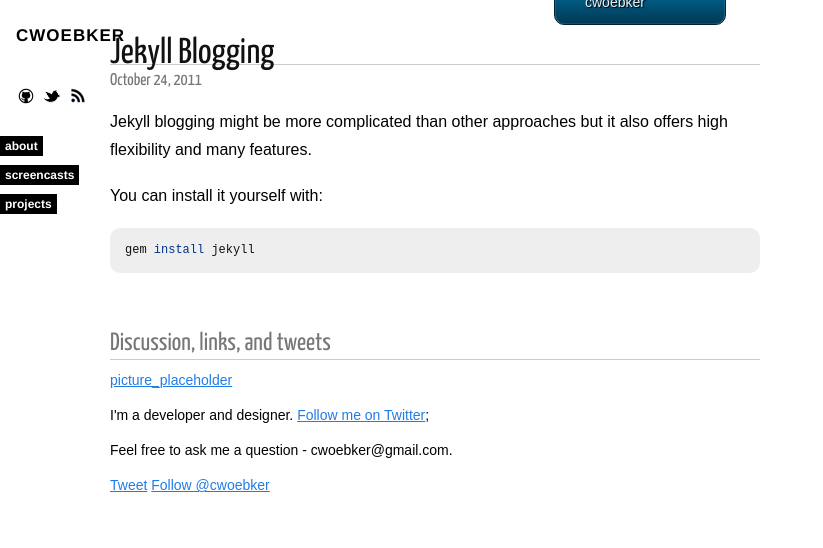
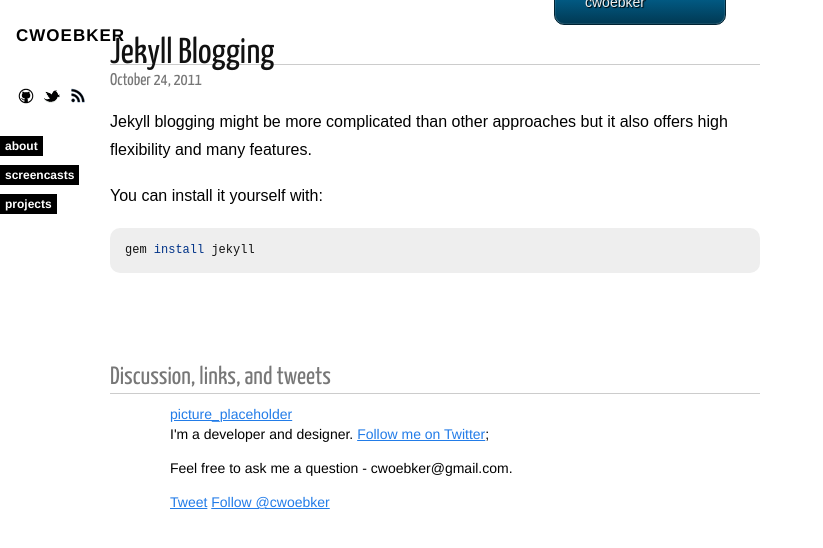
Before and after one commit to cwoebker/.com, a Jekyll site: the page built from _posts/2011-10-24-jekyll-blogging.markdown, in a window 1280 px wide. Shown: the top 548 px of the page, without its empty margins (0-823 px from the left). Built offline with Jekyll 4.4.1, drawn with Linux system fonts in a browser that asks for light colours; nearby versions of some CDN libraries; Markdown is read by kramdown in place of the engine named in the settings; comment, search, counter and statistics services are not loaded.

Commit message:
plain around with css

```diff
--- a/css/styles.css
+++ b/css/styles.css
@@ -217,17 +217,17 @@ h3{
   color: #111;
   font-style: normal;
 }
-.whoring{
+.footer{
   margin: 30px 0;
   padding: 10px 0;
   font-family: Helvetica, sans-serif;
   font-size: 14px;
   line-height: 20px;
 }
-.whoring p{
+.footer p{
   margin-top: 0px;
 }
-.whoring img{
+.footer img{
   position: relative;
   float: left;
   margin-top: 5px;
@@ -235,10 +235,10 @@ h3{
   margin-left: -60px;
   border-radius: 4px;
 }
-.whoring .copy{
+.footer .copy{
   padding-left: 60px;
 }
-.whoring .twitter-follow-button{
+.footer .twitter-follow-button{
   width: 75px !important;
 }
 
@@ -403,3 +403,73 @@ input:hover, textarea:hover,
 input:focus, textarea:focus {
 	border-color: #C9C9C9;
 	}
+
+/* In hoover styling */
+
+#menu #header{
+  position: fixed;
+  left: 15px;
+  top: 15px;
+  width: 80px;
+  font-family: Helvetica, sans-serif;
+}
+#menu #header .avatar{
+  margin-left: 2px;
+  -webkit-border-radius: 5px;
+  -moz-border-radius: 5px;
+  -webkit-box-shadow: 0px 0px 15px #ccc;
+  opacity: .8;
+}
+#menu #header .avatar:hover{
+  opacity: 1;
+}
+#menu #header a{
+  text-decoration: none;
+}
+#menu #header #me{
+  text-transform: uppercase;
+  margin: 10px 0 20px 0;
+}
+#menu #header #cwoebker{
+  padding-left: 1px;
+  font-size: 23px;
+  letter-spacing: 5px;
+  color: #666;
+}
+#menu #header #cwoebker:hover {
+  color: #000;
+}
+#menu #header #cwoebker{
+  font-size: 17px;
+  font-weight: bold;
+  letter-spacing: 1px;
+  color: #000;
+}
+#menu #header .site{
+}
+#menu #header .site img{
+  padding: 0 3px;
+  border: 0;
+}
+#menu #header #mousing{
+  font-size: 12px;
+  color: #999;
+  padding-left: 2px;
+  letter-spacing: 1px;
+}
+#menu #header #sections{
+  margin: 25px 0 0 -15px;
+}
+#menu #header #sections div{
+  margin-bottom: 7px;
+}
+#menu #header #sections a{
+  background-color: #000;
+  padding: 3px 5px;
+  color: #fff;
+  font-weight: bold;
+  font-size: 12px;
+}
+#menu #header #sections a:hover{
+  color: #ccc;
+}
```
